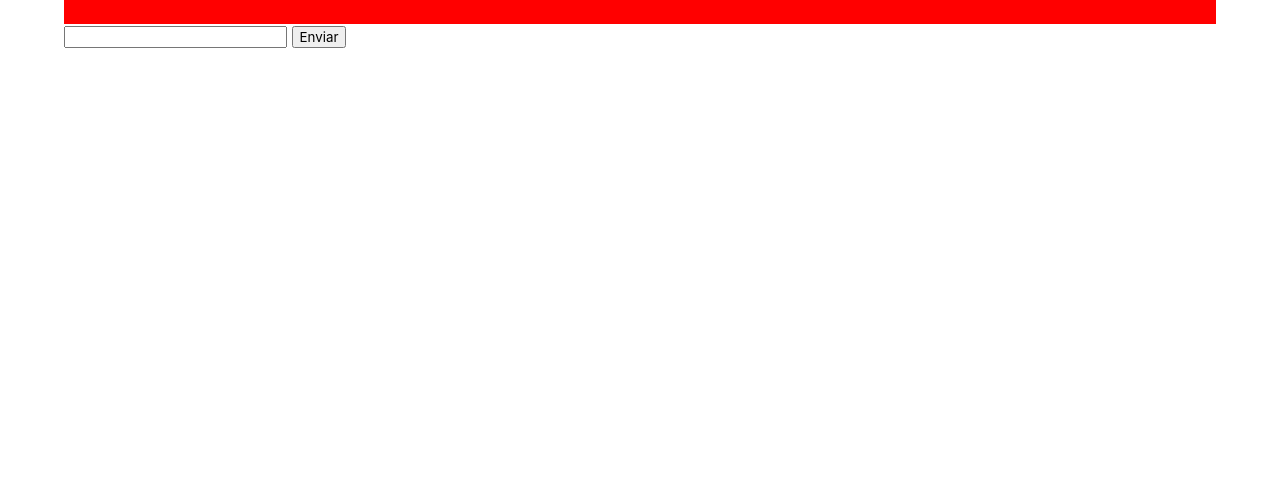
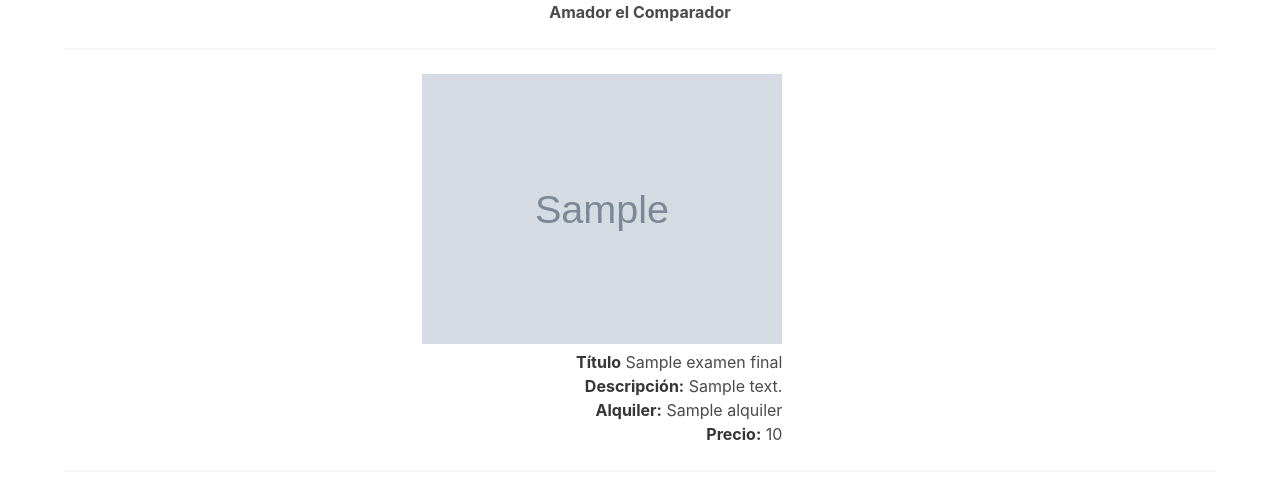
Before and after one commit to enmodoflow/hoteles, a Flask app: page / in a window 1280 px wide. Shown: the top 479 px of the page. Run offline with Flask 2, Linux system fonts and the light colour scheme; grey boxes marked "Sample" are stand-in pictures; a database or web service that is not in the repository returns one stand-in record (values such as "Sample title"); some libraries are stand-ins or nearby versions.

Commit message:
no me da tiempo a acabar, asique commit final

```diff
--- a/src/app.py
+++ b/src/app.py
@@ -4,31 +4,24 @@ from flask import render_template
 from flask import request
 from flask import redirect
 from flask import url_for
-
-# modulo Scraping
-import modulos.scraping as scrap
-# modulo Base de datos
-import modulos.mongodb as mongo
-
-# Python
+from pymongo import MongoClient
+import modulos.mongo as mongo
 import os
 
-# Mongo
-from pymongo import MongoClient
 
 # Iniciando FLASK
 app = Flask(__name__)
 app.secret_key = 'Quedate en tu casa que mira que es facil'
 
 
-
 # RUTAS
 @app.route('/', methods=['GET', 'POST'])
 def inicio():
-    if request.method == 'POST':
-        nombre = request.form.get('nombre')
-        mongo.collection.insert_one({'nombre': nombre})
-    return render_template('index.html')
+    busqueda = list(mongo.collection.find({}))
+    lista = []
+    for i in busqueda:
+        lista.append([i['titulo'], i['descripcion'], i['alquiler'], i['precio'], i['img']])
+    return render_template('index.html', lista=lista)
 
 
 if __name__ == "__main__":
--- /dev/null
+++ b/src/modulos/mongo.py
@@ -0,0 +1,9 @@
+# Mongodb
+from pymongo import MongoClient
+
+# Mongo URL Atlas
+MONGO_URL_ATLAS = 'mongodb+srv://lolo:root@cluster0-nqj9e.mongodb.net/test?retryWrites=true&w=majority'
+
+client = MongoClient(MONGO_URL_ATLAS, ssl_cert_reqs=False)
+db = client['examen_final']
+collection = db['examen_final']
--- a/src/modulos/scraping.py
+++ b/src/modulos/scraping.py
@@ -23,38 +23,63 @@ hoteles = requests.get(url)
 # VAMOS A EMPEZAR A PREPARAR LA 'SOUP'
 soup = BeautifulSoup(hoteles.text, 'lxml')
 
-diccionario = {}
+diccionario1 = {}
+diccionario2 = {}
+diccionario3 = {}
 
 
 # sacar todos los elementos del scrapping, y irlos metiendo en un diccionario
 c = 0
 titulo = soup.find_all('a', attrs={'class': 'c-result--link'})
 for i in titulo:
-    if c < 3:
-        diccionario['titulo'+ str(c)] = i.contents
-        c +=1
+    if c == 1:
+        diccionario1['titulo'] = i.contents
+    if c == 2:
+        diccionario2['titulo'] = i.contents
+    if c == 3:
+        diccionario3['titulo'] = i.contents
+    c +=1
+
 
 co = 0
 descripcion = soup.find_all('div', attrs={'class': 'c-result--abstract'})
 for i in descripcion:
-    if co < 3:
-        diccionario['descripcion'+ str(co)] = i.find('p').contents
-        co += 1
+    if co == 1:
+        diccionario1['descripcion'] = i.find('p').contents
+    if co == 2:
+        diccionario2['descripcion'] = i.find('p').contents
+    if co == 3:
+        diccionario3['descripcion'] = i.find('p').contents
+    co += 1
+
 
 con = 0
 alquiler = soup.find_all('div', attrs={'class': 'c-result--item--text'})
 for i in alquiler:
-    if con < 3:
-        diccionario['alquiler'+ str(con)] = i.contents
-        con += 1
+    if con == 1:
+        diccionario1['alquiler'] = i.contents
+        diccionario1['img'] = 'img1.jpg'
+    if con == 2:
+        diccionario2['alquiler'] = i.contents
+        diccionario2['img'] = 'img2.jpg'
+    if con == 3:
+        diccionario3['alquiler'] = i.contents
+        diccionario3['img'] = 'img3.jpg'
+    con += 1
 
 cont = 0
 precio = soup.find_all('div', attrs={'class': 'c-price--average'})
 for i in precio:
-    if cont < 3:
-        diccionario['precio'+ str(cont)] = i.contents[0]
-        cont += 1
+    if cont == 1:
+        diccionario1['precio'] = i.contents[0]
+    if cont == 2:
+        diccionario2['precio'] = i.contents[0]
+    if cont == 3:
+        diccionario3['precio'] = i.contents[0]
+    cont += 1
 
 
 # insertar recogida de datos en un diccionario
-collection.insert_one(diccionario)
+collection.insert_one(diccionario1)
+collection.insert_one(diccionario2)
+collection.insert_one(diccionario3)
--- a/src/static/css/main.css
+++ b/src/static/css/main.css
@@ -1,4 +1,10 @@
-.prueba{
-    color: red;
-    background-color: red;
+.todo{
+    max-width: 90%;
+    display: flex;
+    justify-content: center;
+    text-align: right;
 }
+
+.imagen{
+    max-width:90%;
+}
--- a/src/templates/index.html
+++ b/src/templates/index.html
@@ -2,11 +2,21 @@
 
 <!-- MAIN BLOCK -->
 {% block main %}
-
-<form action="/" method="post">
-    <h1 class="prueba">Prueba de conexion a css</h1>
-<input type="text" name="nombre" id="">
-<button class="button-is-rounded" type="submit">Enviar</button>
-</form>
+<div style="display:flex; text-align: center; justify-content:center;">
+    <h1 style="font-weight:bold">Amador el Comparador</h1>
+</div>
+<hr>
+{% for i in lista %}
+    <div class="todo">
+    <div style="justify-content:center">
+        <img class="imagen" src="/static/img/{{ i.4 }}" alt="">
+        <h3><strong>Título</strong> {{ i.0 }}</h3>
+        <h3><strong>Descripción:</strong> {{ i.1 }}</h3>
+        <h3><strong>Alquiler:</strong> {{ i.2 }}</h3>
+        <h3><strong>Precio:</strong> {{ i.3 }}</h3>
+    </div>
+</div>
+    <hr>
+    {% endfor %}
 
 {% endblock %}
```
Also changed, not shown: 1 other file.
